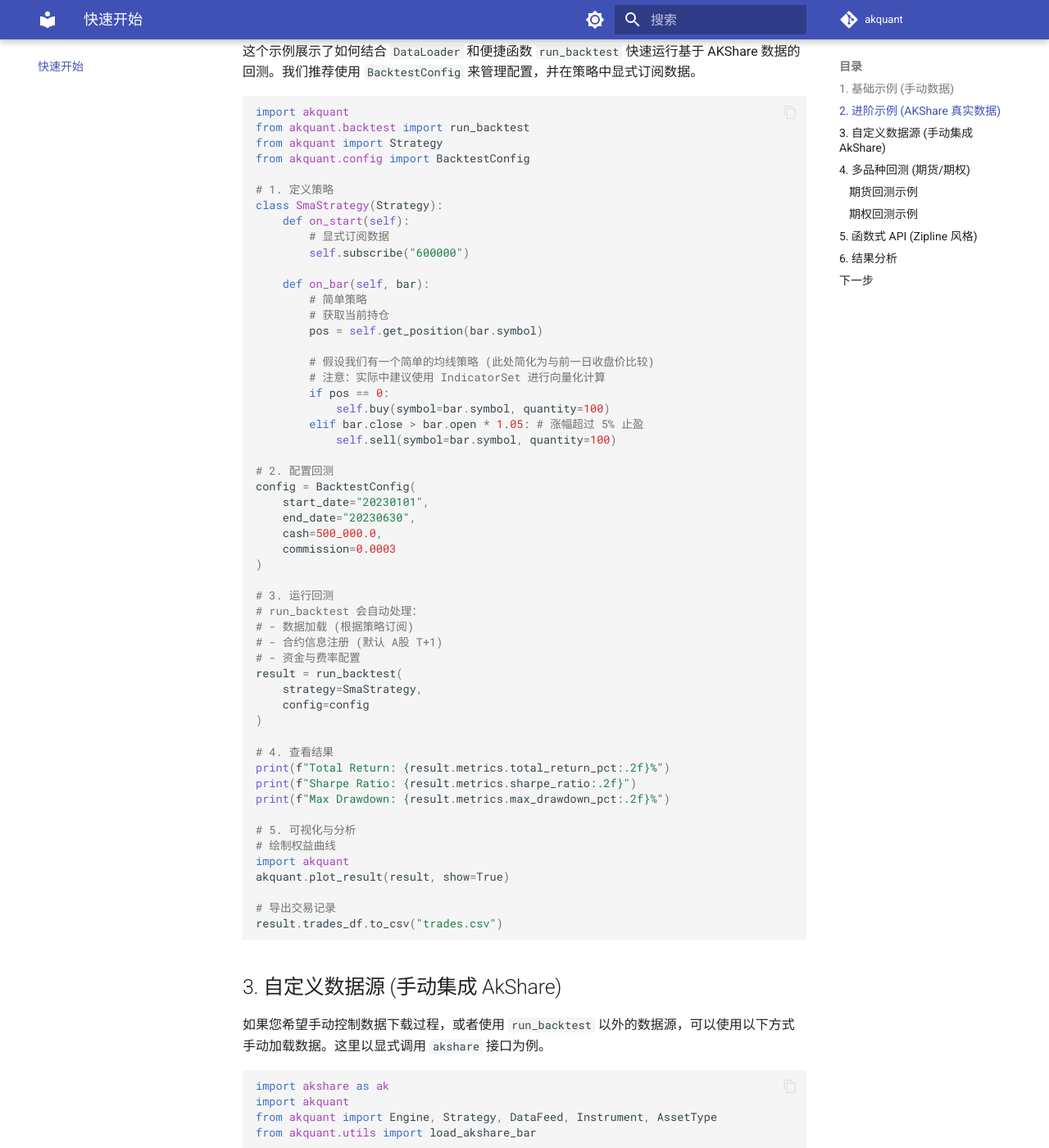
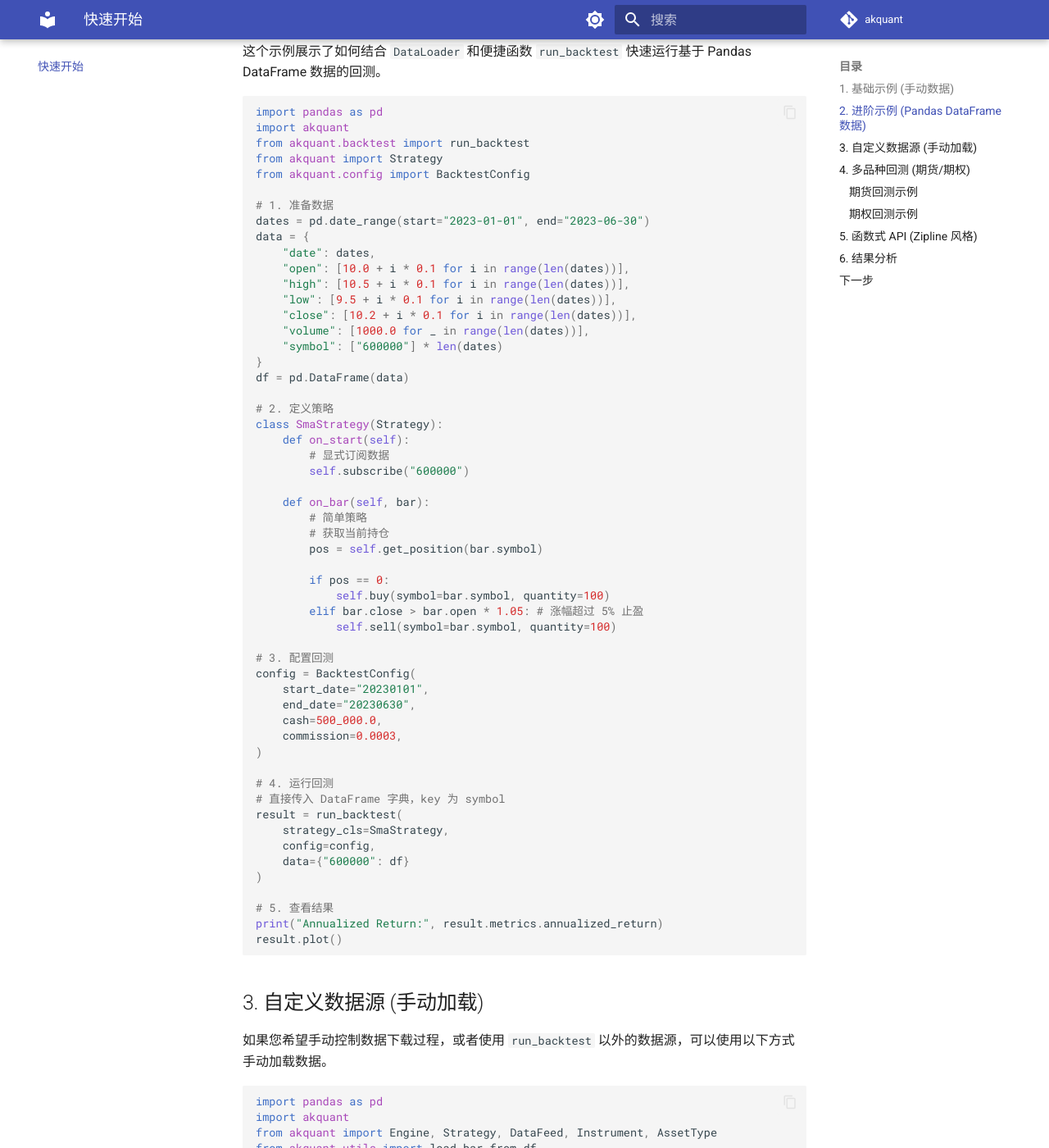
Before and after one commit to akfamily/akquant, an MkDocs documentation site: the page built from docs/quickstart.md, in a window 1280 px wide and 1400 px high, scrolled down 1514 px. Shown: the whole window at 82% size. Built offline with MkDocs 1.6.1 and Material for MkDocs 9.7.7, drawn with Linux system fonts in a browser that asks for light colours; comment, search, counter and statistics services are not loaded; some of the changed text lies outside the part shown.

Commit message:
refactor(data): 移除对akshare的依赖并重构数据加载接口
- 从依赖项中移除akshare，简化安装和打包
- 将load_akshare_bar重命名为load_bar_from_df，支持通用DataFrame加载
- 更新文档示例，使用Pandas DataFrame替代akshare数据源
- 移除DataLoader中的akshare相关方法，保留缓存和转换功能
- 简化mypy配置，移除akshare模块覆盖

````diff
--- a/docs/quickstart.md
+++ b/docs/quickstart.md
@@ -1,6 +1,6 @@
 # 快速开始
 
-本指南将带您快速上手 `AKQuant`，从简单的手动数据回测到使用 AKShare 真实数据回测。
+本指南将带您快速上手 `AKQuant`，从简单的手动数据回测到使用 Pandas DataFrame 数据回测。
 
 ## 1. 基础示例 (手动数据)
 
@@ -65,17 +65,31 @@ print(f"Total Return: {result.metrics.total_return_pct:.2f}%")
 # print("Trades:", result.trades)
 ```
 
-## 2. 进阶示例 (AKShare 真实数据)
+## 2. 进阶示例 (Pandas DataFrame 数据)
 
-这个示例展示了如何结合 `DataLoader` 和便捷函数 `run_backtest` 快速运行基于 AKShare 数据的回测。我们推荐使用 `BacktestConfig` 来管理配置，并在策略中显式订阅数据。
+这个示例展示了如何结合 `DataLoader` 和便捷函数 `run_backtest` 快速运行基于 Pandas DataFrame 数据的回测。
 
 ```python
+import pandas as pd
 import akquant
 from akquant.backtest import run_backtest
 from akquant import Strategy
 from akquant.config import BacktestConfig
 
-# 1. 定义策略
+# 1. 准备数据
+dates = pd.date_range(start="2023-01-01", end="2023-06-30")
+data = {
+    "date": dates,
+    "open": [10.0 + i * 0.1 for i in range(len(dates))],
+    "high": [10.5 + i * 0.1 for i in range(len(dates))],
+    "low": [9.5 + i * 0.1 for i in range(len(dates))],
+    "close": [10.2 + i * 0.1 for i in range(len(dates))],
+    "volume": [1000.0 for _ in range(len(dates))],
+    "symbol": ["600000"] * len(dates)
+}
+df = pd.DataFrame(data)
+
+# 2. 定义策略
 class SmaStrategy(Strategy):
     def on_start(self):
         # 显式订阅数据
@@ -86,65 +100,55 @@ class SmaStrategy(Strategy):
         # 获取当前持仓
         pos = self.get_position(bar.symbol)
 
-        # 假设我们有一个简单的均线策略 (此处简化为与前一日收盘价比较)
-        # 注意：实际中建议使用 IndicatorSet 进行向量化计算
         if pos == 0:
             self.buy(symbol=bar.symbol, quantity=100)
         elif bar.close > bar.open * 1.05: # 涨幅超过 5% 止盈
             self.sell(symbol=bar.symbol, quantity=100)
 
-# 2. 配置回测
+# 3. 配置回测
 config = BacktestConfig(
     start_date="20230101",
     end_date="20230630",
     cash=500_000.0,
-    commission=0.0003
+    commission=0.0003,
 )
 
-# 3. 运行回测
-# run_backtest 会自动处理：
-# - 数据加载 (根据策略订阅)
-# - 合约信息注册 (默认 A股 T+1)
-# - 资金与费率配置
+# 4. 运行回测
+# 直接传入 DataFrame 字典，key 为 symbol
 result = run_backtest(
-    strategy=SmaStrategy,
-    config=config
+    strategy_cls=SmaStrategy,
+    config=config,
+    data={"600000": df}
 )
 
-# 4. 查看结果
-print(f"Total Return: {result.metrics.total_return_pct:.2f}%")
-print(f"Sharpe Ratio: {result.metrics.sharpe_ratio:.2f}")
-print(f"Max Drawdown: {result.metrics.max_drawdown_pct:.2f}%")
-
-# 5. 可视化与分析
-# 绘制权益曲线
-import akquant
-akquant.plot_result(result, show=True)
-
-# 导出交易记录
-result.trades_df.to_csv("trades.csv")
+# 5. 查看结果
+print("Annualized Return:", result.metrics.annualized_return)
+result.plot()
 ```
 
-## 3. 自定义数据源 (手动集成 AkShare)
+## 3. 自定义数据源 (手动加载)
 
-如果您希望手动控制数据下载过程，或者使用 `run_backtest` 以外的数据源，可以使用以下方式手动加载数据。这里以显式调用 `akshare` 接口为例。
+如果您希望手动控制数据下载过程，或者使用 `run_backtest` 以外的数据源，可以使用以下方式手动加载数据。
 
 ```python
-import akshare as ak
+import pandas as pd
 import akquant
 from akquant import Engine, Strategy, DataFeed, Instrument, AssetType
-from akquant.utils import load_akshare_bar
+from akquant.utils import load_bar_from_df
 
-# 1. 获取数据 (使用 akshare)
-print("正在下载数据...")
-# 获取贵州茅台 (600519) 的历史数据
-df = ak.stock_zh_a_hist(
-    symbol="600519",
-    period="daily",
-    start_date="20230101",
-    end_date="20231231",
-    adjust="qfq"
-)
+# 1. 加载数据
+# 假设我们有一个 DataFrame (例如从 CSV 读取)
+# df = pd.read_csv("data.csv")
+# 这里我们构造一个简单的示例数据
+dates = pd.date_range("20230101", "20231231")
+df = pd.DataFrame({
+    "date": dates,
+    "open": 100.0,
+    "high": 105.0,
+    "low": 95.0,
+    "close": 101.0,
+    "volume": 10000
+})
 
 # 2. 定义策略
 class MyStrategy(Strategy):
@@ -168,8 +172,11 @@ inst = Instrument("600519", AssetType.Stock, 1.0, 0.01)
 engine.add_instrument(inst)
 
 # 5. 加载数据到引擎
-# AKQuant 提供了便捷工具将 akshare 的 DataFrame 转换为 Bar 列表
-bars = load_akshare_bar(df, symbol="600519")
+# 使用 load_bar_from_df 转换 DataFrame
+# 可选: 指定列映射 (如果 CSV 列名不同)
+# column_map = {"Date": "timestamp", "Close": "close", ...}
+bars = load_bar_from_df(df, symbol="600519")
+
 feed = DataFeed()
 # 批量添加 Bar (比循环添加更快)
 feed.add_bars(bars)
--- a/pyproject.toml
+++ b/pyproject.toml
@@ -25,10 +25,8 @@ dependencies = [
 
 [project.optional-dependencies]
 full = [
-    "akshare>=1.0.0",
     "matplotlib>=3.0.0",
 ]
-data = ["akshare>=1.0.0"]
 plot = ["matplotlib>=3.0.0"]
 ml = [
     "scikit-learn>=1.0.0",
@@ -65,5 +63,5 @@ disallow_untyped_defs = true
 check_untyped_defs = true
 
 [[tool.mypy.overrides]]
-module = ["torch.*", "sklearn.*", "matplotlib.*", "akshare.*"]
+module = ["torch.*", "sklearn.*", "matplotlib.*"]
 ignore_missing_imports = true
````
Also changed, not shown: README.md (+1 -1 lines), docs/index.md (+1 -1 lines), 4 other files.
